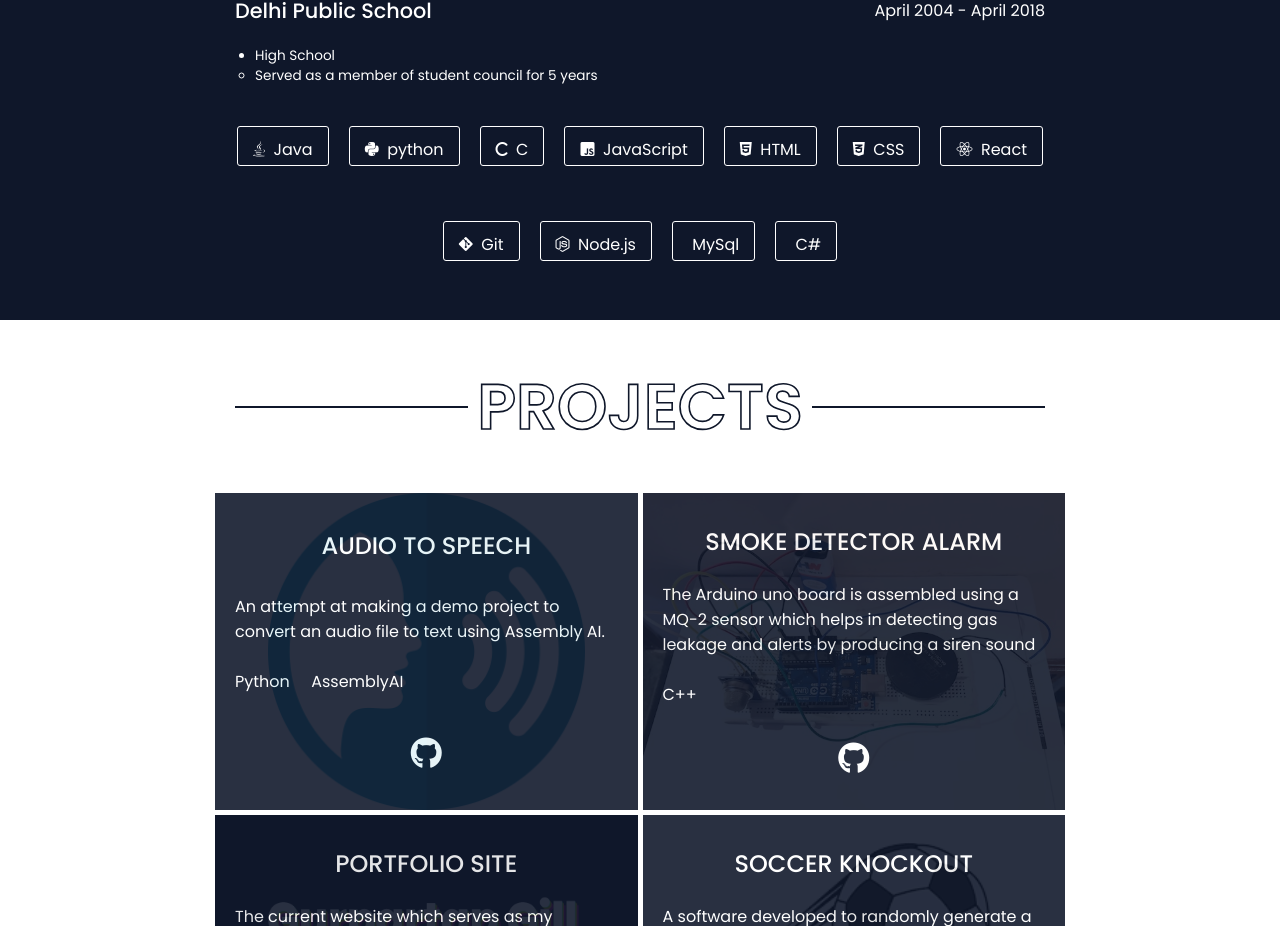
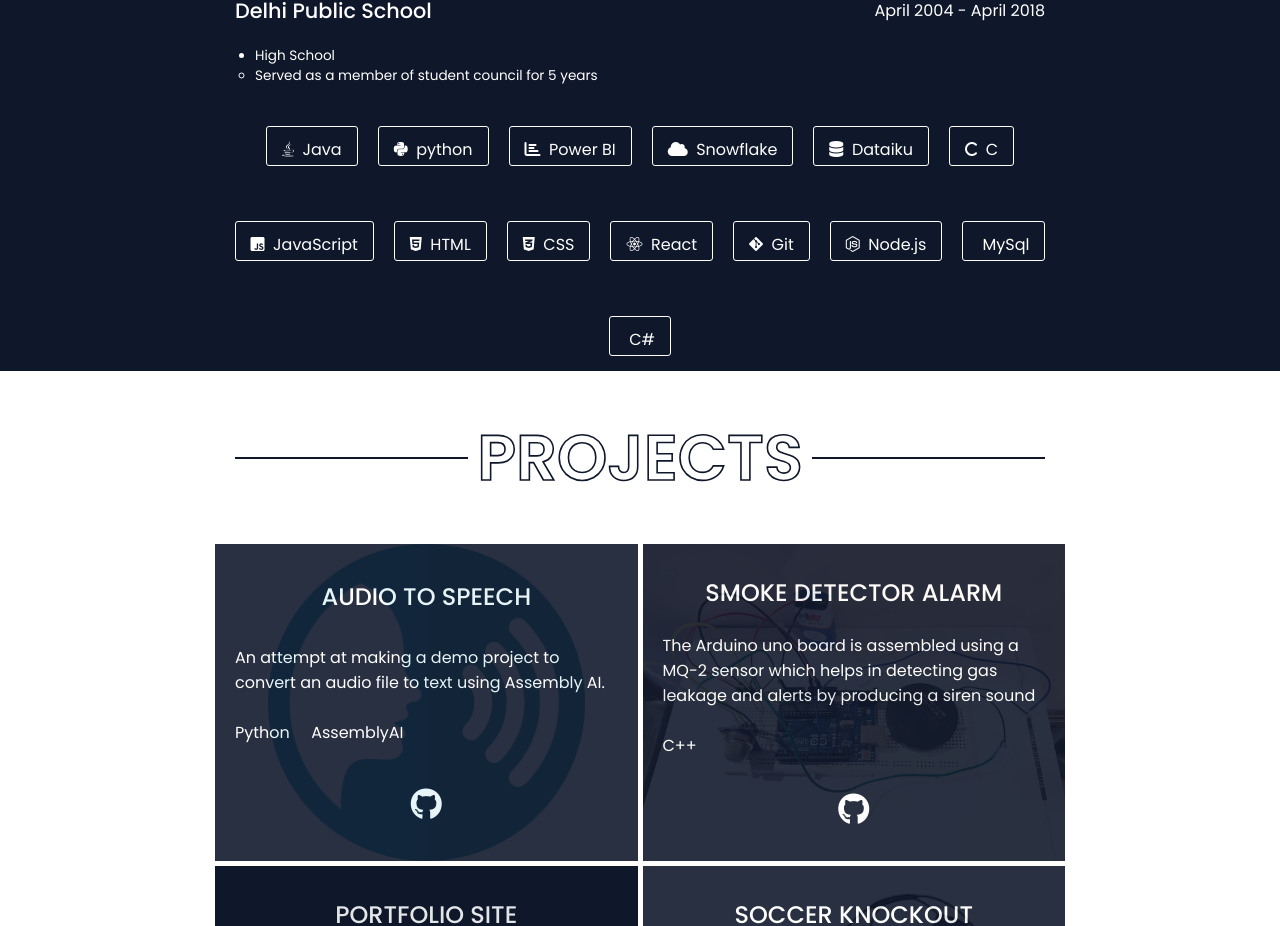
Before and after one commit to GurpartapG/Portfolio, a React (Create React App) app: page / in a window 1280 px wide. Shown: the part 2080-3006 px from the top of the page. Built offline with nearby package versions, Linux system fonts and the light colour scheme.

Commit message:
updated skills section to include powerbi, dataiku and snowflake

```diff
--- a/src/components/Education.js
+++ b/src/components/Education.js
@@ -48,6 +48,17 @@ export default function Education() {
                         <li className={styles.list}>
                             <i className="fa-brands fa-python"></i> &nbsp;python
                         </li>
+
+                        <li className={styles.list}>
+                            <i className="fa fa-chart-bar" aria-hidden="true"></i> &nbsp;Power BI
+                        </li>
+                        <li className={styles.list}>
+                            <i className="fa fa-cloud" aria-hidden="true"></i> &nbsp;Snowflake
+                        </li>
+                        <li className={styles.list}>
+                            <i className="fa fa-database" aria-hidden="true"></i> &nbsp;Dataiku
+                        </li>
+
                         <li className={styles.list}>
                             <i className="fa-solid fa-c"></i> &nbsp;C
                         </li>
```
